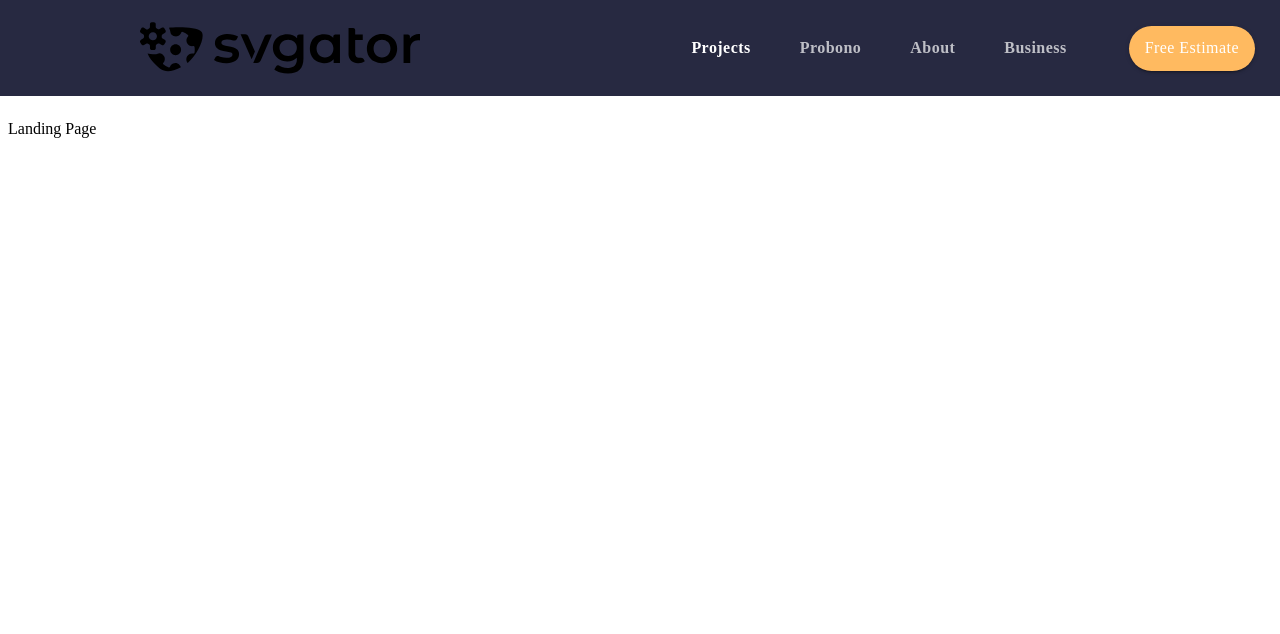
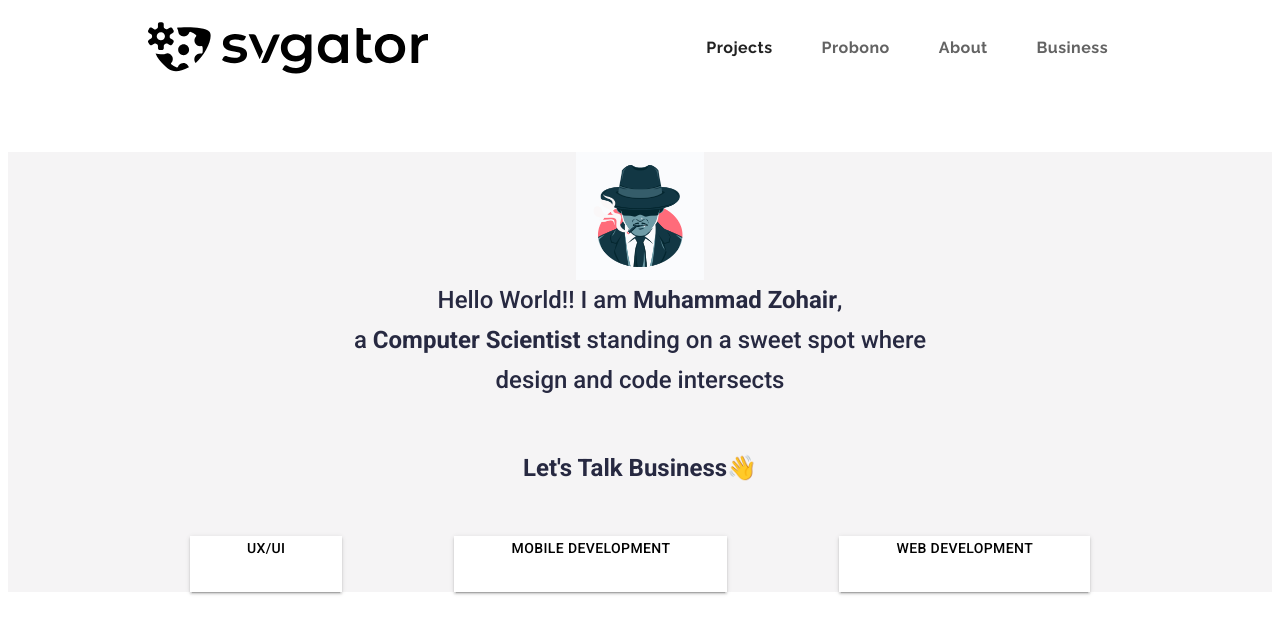
Before and after one commit to frazbakht5/lunaticaliens, a React (Create React App) app: page / in a window 1280 px wide. Shown: the top 634 px of the page. Built offline with nearby package versions, Linux system fonts and the light colour scheme.

Commit message:
servics are in place

```diff
--- a/public/index.html
+++ b/public/index.html
@@ -10,7 +10,10 @@
       content="Web site created using create-react-app"
     />
     <link rel="apple-touch-icon" href="%PUBLIC_URL%/logo192.png" />
-
+    <link
+    rel="stylesheet"
+    href="https://fonts.googleapis.com/css?family=Pacifico|Raleway:100,400,400i,700|Roboto:300,400,500,700&display=swap"
+  />
     <!--
       Notice the use of %PUBLIC_URL% in the tags above.
       It will be replaced with the URL of the `public` folder during the build.
--- a/src/App.js
+++ b/src/App.js
@@ -1,7 +1,8 @@
 import { BrowserRouter, Route, Switch } from 'react-router-dom'
 import { ThemeProvider } from '@material-ui/styles';
+// import '@fontsource/roboto';
 
-import NavBar from './Components/NavBar'
+import LandingPage from './Components/LandingPage'
 import theme from './Components/Theme'
 // import LandingPage from './Components/LandingPage'
 
@@ -11,10 +12,11 @@ function App() {
   return (
     <ThemeProvider theme={theme}>
       <BrowserRouter>
-        <NavBar/>
+        {/* <NavBar/> */}
+        <LandingPage/>
         <Switch>
         {/* <Route exact path="/" component={LandingPage} /> */}
-        <Route exact path="/" component={() => <div>Landing Page</div>} />
+        {/* <Route exact path="/" component={() => <div>Landing Page👋</div>} /> */}
         </Switch>
 
       </BrowserRouter>
--- /dev/null
+++ b/src/Components/LandingPage.js
@@ -0,0 +1,149 @@
+import avatar from '../assets/avatar.jpg'
+import Image from '../assets/hero_bg.jpg'
+
+import React, { useState, useEffect } from 'react';
+import { makeStyles } from '@material-ui/core/styles';
+import { useTheme } from '@material-ui/core/styles';
+import useMediaQuery from '@material-ui/core/useMediaQuery';
+
+import NavBar from './NavBar'
+
+import Grid from '@material-ui/core/Grid';
+import { Button, Typography } from '@material-ui/core';
+
+import { fontWeight } from '@material-ui/system';
+import { maxWidth } from '@material-ui/system';
+
+
+const useStyles = makeStyles(theme => ({
+
+    mainContainer: {
+        marginTop: '5em',
+
+        [theme.breakpoints.down("md")]: {
+            marginTop: '3em'
+        },
+        [theme.breakpoints.down("xs")]: {
+            marginTop: '2em'
+        }
+    },
+    avatar: {
+        height: '8em'
+    },
+    introText: {
+        textAlign: 'center'
+    },
+    taglineText: {
+        textAlign: 'center',
+        fontWeight: 700,
+        marginTop: '2em'
+    },
+    servicesText: {
+        ...theme.typography.button,
+        // backgroundColor: theme.palette.background.paper,
+        padding: theme.spacing(1),
+        textAlign: 'center',
+        maxWidth: '8em',
+        minWidth: '8em',
+        minHeight: '3.5em',
+        marginRight: '3.5em',
+        marginLeft: '3.5em',
+        marginTop: '3em',
+        shapeOutside: '1em',
+        // boxShadow: theme.shadows[2],
+    },
+    servicesTextContainer: {
+        backgroundColor: theme.palette.background.paper,
+        // maxWidth: '8em',
+        minWidth: '8em',
+        minHeight: '3.5em',
+        marginRight: '3.5em',
+        marginLeft: '3.5em',
+        marginTop: '3em',
+        boxShadow: theme.shadows[2],
+
+        [theme.breakpoints.down("sm")]: {
+            marginTop: '1em'
+        },
+    },
+    heroBG: {
+
+    },
+    heroContainer: {
+        /*      backgroundImage: `url(${Image})`,
+              backgroundPosition: 'center',
+              backgroundRepeat: 'no-repeat',
+              backgroundSize: 'cover',
+              height: '100%',
+              width: '100%'
+      */
+        backgroundColor: '#f5f4f5'
+    }
+}));
+
+
+export default function LandingPage(props) {
+
+    const classes = useStyles();
+    const theme = useTheme();
+    const matchesSM = useMediaQuery(theme.breakpoints.down("sm"));
+
+    const servicesDisplay = (
+        <Grid
+            container
+            direction={matchesSM ? 'column' : 'row'}
+            justifyContent="center"
+            alignItems="center">
+            <Grid item className={classes.servicesTextContainer}>
+                <Typography variant='BUTTON TEXT' className={classes.servicesText}>UX/UI</Typography>
+            </Grid>
+            <Grid item className={classes.servicesTextContainer}>
+                <Typography variant='BUTTON TEXT' className={classes.servicesText}>Mobile Development</Typography>
+            </Grid>
+            <Grid item className={classes.servicesTextContainer}>
+                <Typography variant='BUTTON TEXT' className={classes.servicesText}>Web Development</Typography>
+            </Grid>
+        </Grid>
+    )
+
+
+    const heroBlock = (
+        <React.Fragment>
+            <Grid
+                container
+                direction="column"
+                justifyContent="center"
+                alignItems="center"
+                className={classes.heroContainer}
+                // style={{ height: '40em' }}
+            >
+
+                <img src={avatar} alt='avatar' className={classes.avatar} />
+                <Typography variant='h3' className={classes.introText}>Hello World!! I am <span style={{ fontWeight: 700 }} >Muhammad Zohair</span>,<br />
+                    a <span style={{ fontWeight: 700 }} >Computer Scientist</span> standing on a sweet spot where<br />
+                    design and code intersects
+                </Typography>
+                <Typography variant='h3' className={classes.taglineText}>
+                    Let's Talk Business👋
+                </Typography>
+                <Grid item>
+                    {servicesDisplay}
+                </Grid>
+            </Grid>
+        </React.Fragment >
+    )
+
+    return (
+        <React.Fragment>
+            <NavBar />
+            <Grid container
+                direction="column"
+                className={classes.mainContainer} >
+                <Grid item >
+                    {heroBlock}
+                </Grid>
+
+            </Grid>
+        </React.Fragment>
+    );
+}
--- a/src/Components/NavBar.js
+++ b/src/Components/NavBar.js
@@ -58,12 +58,12 @@ const useStyles = makeStyles(theme => ({
         }
     },
     logoContainer: {
-        paddingLeft: '10em',
+        marginLeft: '10em',
         [theme.breakpoints.down("md")]: {
-            paddingLeft: '0em',
+            marginLeft: '0em',
         },
         [theme.breakpoints.down("md")]: {
-            paddingLeft: '0em',
+            marginLeft: '0em',
         },
         "&:hover": {
             backgroundColor: "transparent"
@@ -71,6 +71,13 @@ const useStyles = makeStyles(theme => ({
     },
     tabContainer: {
         marginLeft: 'auto',
+        marginRight: '10em',
+        [theme.breakpoints.down("md")]: {
+            marginRight: '0em',
+        },
+        [theme.breakpoints.down("md")]: {
+            marginRight: '0em',
+        },
     },
     tab: {
         ...theme.typography.tab,
@@ -228,8 +235,8 @@ export default function NavBar(props) {
                     />
                 ))}
             </Tabs>
-            <Button variant="contained" component={Link} to="/estimate" color="secondary" className={classes.button}>Free Estimate</Button>
-            <Menu
+            {/* <Button variant="contained" component={Link} to="/estimate" color="secondary" className={classes.button}>Free Estimate</Button> */}
+            {/* <Menu
                 id="simple-menu"
                 anchorEl={anchorEl}
                 keepMounted
@@ -252,7 +259,7 @@ export default function NavBar(props) {
                         {option.name}
                     </MenuItem>
                 ))}
-            </Menu>
+            </Menu> */}
         </React.Fragment>
     )
 
--- a/src/Components/Theme.js
+++ b/src/Components/Theme.js
@@ -1,19 +1,20 @@
 import { createTheme } from '@material-ui/core/styles';
 
+const arcWhite = '#FFFFFF';
 const arcBlue = '#272941';
-const arcOrange = '#FFBA60';
 
 const theme = createTheme({
   palette: {
     common: {
       blue: `${arcBlue}`,
-      orange: `${arcOrange}`
+      white: `${arcWhite}`
+
     },
     primary: {
-      main: `${arcBlue}`,
+      main: `${arcWhite}`,
     },
     secondary: {
-      main: `${arcOrange}`,
+      main: `${arcBlue}`,
     },
   },
   typography: {
@@ -32,11 +33,12 @@ const theme = createTheme({
       lineHeight: 1.5
     },
     h3:{
-        fontFamily: 'Pacifico',
-        fontWeight: 400,
+        fontFamily: 'Roboto',
+        fontWeight: 500,
         textTransform: 'none',  //not all to uppercase
-        fontSize: '1.8rem',
+        fontSize: '1.5rem',
         color: `${arcBlue}`,
+        lineHeight: "2.5rem"
     },
     h4:{
       fontFamily: 'Raleway',
```
Also changed, not shown: src/assets/avatar.jpg (added), 1 other file (tests, documents, lock files or other folders).
